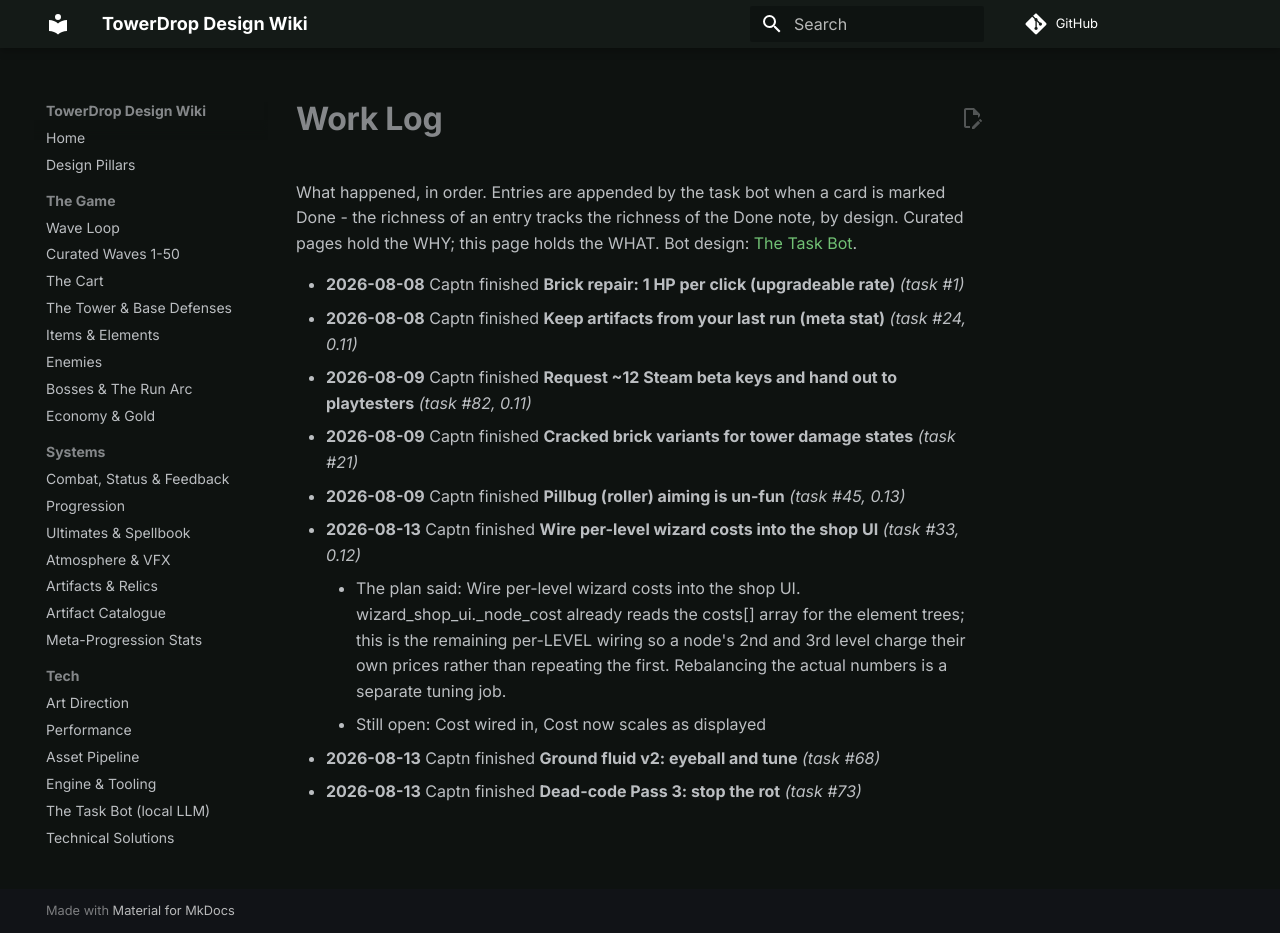
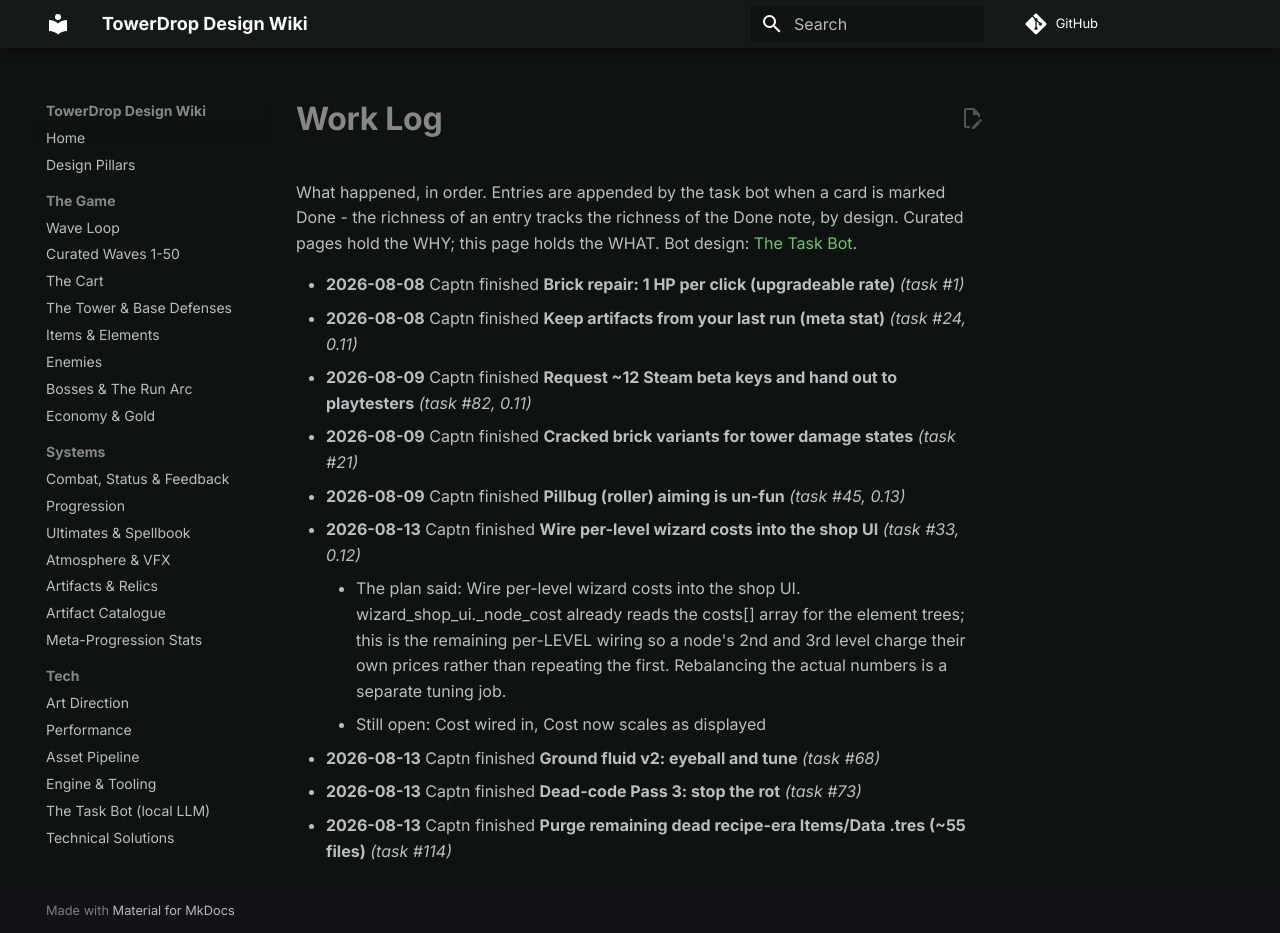
Before and after one commit to cap7n/towerdrop-docs, an MkDocs documentation site: the page built from docs/project/log.md, in a window 1280 px wide and 933 px high. Built offline with MkDocs 1.6.1 and Material for MkDocs 9.7.7, drawn with Linux system fonts in a browser that asks for light colours; comment, search, counter and statistics services are not loaded.

Commit message:
log: Purge remaining dead recipe-era Items/Data .tres (~55 files) (task #114)

```diff
--- a/docs/project/log.md
+++ b/docs/project/log.md
@@ -15,3 +15,4 @@ Bot design: [The Task Bot](../tech/wiki-bot.md).
     - Still open: Cost wired in, Cost now scales as displayed
 - **2026-08-13** Captn finished **Ground fluid v2: eyeball and tune** _(task #68)_
 - **2026-08-13** Captn finished **Dead-code Pass 3: stop the rot** _(task #73)_
+- **2026-08-13** Captn finished **Purge remaining dead recipe-era Items/Data .tres (~55 files)** _(task #114)_
```
